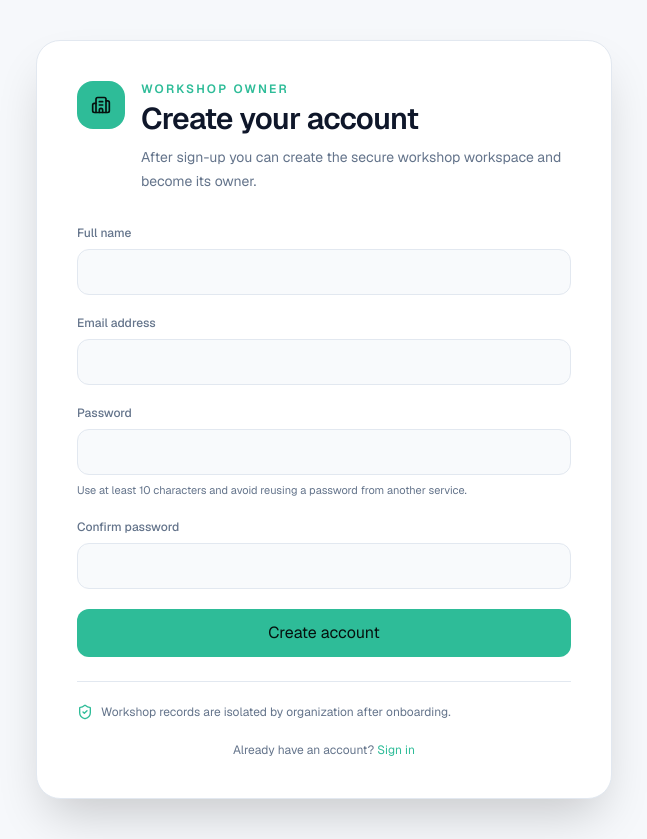
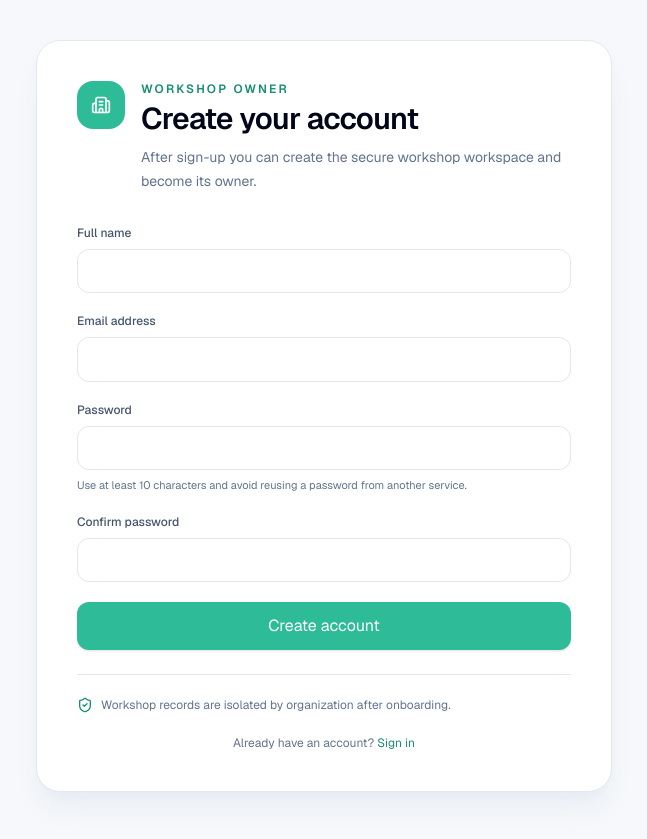
Before and after one commit to vishaalzala/ai-repair-estimator, a Next.js app: page /signup in a window 1280 px wide. Shown: the whole page, without its empty margins (316-963 px from the left). Built offline with nearby package versions, Linux system fonts and the light colour scheme.

Commit message:
Redesign signup for light UI

```diff
--- a/app/(auth)/signup/page.tsx
+++ b/app/(auth)/signup/page.tsx
@@ -2,30 +2,26 @@ import Link from "next/link";
 import { Building2, ShieldCheck } from "lucide-react";
 import { signUp } from "@/lib/auth/actions";
 
-export default async function SignupPage({
-  searchParams,
-}: {
-  searchParams: Promise<{ error?: string }>;
-}) {
+export default async function SignupPage({ searchParams }: { searchParams: Promise<{ error?: string }> }) {
   const { error } = await searchParams;
 
   return (
-    <main className="grid min-h-screen place-items-center px-5 py-10">
-      <div className="w-full max-w-xl rounded-3xl border border-[var(--border)] bg-[var(--surface)] p-7 shadow-2xl shadow-black/20 sm:p-10">
-        <div className="mb-8 flex items-start gap-4"><span className="grid size-12 shrink-0 place-items-center rounded-2xl bg-[var(--brand)] text-[#06110e]"><Building2 className="size-5" /></span><div><p className="text-xs font-semibold uppercase tracking-[0.18em] text-[var(--brand)]">Workshop owner</p><h1 className="mt-1 text-3xl font-semibold tracking-tight">Create your account</h1><p className="mt-2 text-sm leading-6 text-[var(--muted)]">After sign-up you can create the secure workshop workspace and become its owner.</p></div></div>
+    <main className="grid min-h-screen place-items-center bg-[#f6f8fb] px-5 py-10 text-slate-950">
+      <div className="w-full max-w-xl rounded-3xl border border-slate-200 bg-white p-7 shadow-xl shadow-slate-200/60 sm:p-10">
+        <div className="mb-8 flex items-start gap-4"><span className="grid size-12 shrink-0 place-items-center rounded-2xl bg-[var(--brand)] text-white"><Building2 className="size-5" /></span><div><p className="text-xs font-semibold uppercase tracking-[0.18em] text-[#178f75]">Workshop owner</p><h1 className="mt-1 text-3xl font-semibold tracking-tight">Create your account</h1><p className="mt-2 text-sm leading-6 text-slate-500">After sign-up you can create the secure workshop workspace and become its owner.</p></div></div>
 
-        {error ? <div className="mb-6 rounded-xl border border-red-400/30 bg-red-400/10 px-4 py-3 text-sm text-red-200">{error}</div> : null}
+        {error ? <div className="mb-6 rounded-xl border border-red-200 bg-red-50 px-4 py-3 text-sm text-red-700">{error}</div> : null}
 
         <form action={signUp} className="space-y-5">
-          <label className="grid gap-2 text-sm"><span className="text-xs font-medium text-[var(--muted)]">Full name</span><input name="full_name" required autoComplete="name" className="rounded-xl border border-[var(--border)] bg-[#091322] px-3.5 py-3 outline-none transition focus:border-[var(--brand)]" /></label>
-          <label className="grid gap-2 text-sm"><span className="text-xs font-medium text-[var(--muted)]">Email address</span><input name="email" type="email" required autoComplete="email" className="rounded-xl border border-[var(--border)] bg-[#091322] px-3.5 py-3 outline-none transition focus:border-[var(--brand)]" /></label>
-          <label className="grid gap-2 text-sm"><span className="text-xs font-medium text-[var(--muted)]">Password</span><input name="password" type="password" required minLength={10} autoComplete="new-password" className="rounded-xl border border-[var(--border)] bg-[#091322] px-3.5 py-3 outline-none transition focus:border-[var(--brand)]" /><span className="text-[11px] text-[var(--muted)]">Use at least 10 characters and avoid reusing a password from another service.</span></label>
-          <label className="grid gap-2 text-sm"><span className="text-xs font-medium text-[var(--muted)]">Confirm password</span><input name="confirm_password" type="password" required minLength={10} autoComplete="new-password" className="rounded-xl border border-[var(--border)] bg-[#091322] px-3.5 py-3 outline-none transition focus:border-[var(--brand)]" /></label>
-          <button type="submit" className="w-full rounded-xl bg-[var(--brand)] px-4 py-3 text-sm font-semibold text-[#06110e] transition hover:bg-[var(--brand-strong)]">Create account</button>
+          <label className="grid gap-2 text-sm"><span className="text-xs font-medium text-slate-600">Full name</span><input name="full_name" required autoComplete="name" className="app-input" /></label>
+          <label className="grid gap-2 text-sm"><span className="text-xs font-medium text-slate-600">Email address</span><input name="email" type="email" required autoComplete="email" className="app-input" /></label>
+          <label className="grid gap-2 text-sm"><span className="text-xs font-medium text-slate-600">Password</span><input name="password" type="password" required minLength={10} autoComplete="new-password" className="app-input" /><span className="text-[11px] text-slate-500">Use at least 10 characters and avoid reusing a password from another service.</span></label>
+          <label className="grid gap-2 text-sm"><span className="text-xs font-medium text-slate-600">Confirm password</span><input name="confirm_password" type="password" required minLength={10} autoComplete="new-password" className="app-input" /></label>
+          <button type="submit" className="w-full rounded-xl bg-[var(--brand)] px-4 py-3 text-sm font-semibold text-white shadow-sm transition hover:bg-[var(--brand-strong)]">Create account</button>
         </form>
 
-        <div className="mt-6 flex items-start gap-2 border-t border-[var(--border)] pt-5 text-xs leading-5 text-[var(--muted)]"><ShieldCheck className="mt-0.5 size-4 shrink-0 text-[var(--brand)]" /> Workshop records are isolated by organization after onboarding.</div>
-        <p className="mt-5 text-center text-xs text-[var(--muted)]">Already have an account? <Link href="/login" className="font-semibold text-[var(--brand)]">Sign in</Link></p>
+        <div className="mt-6 flex items-start gap-2 border-t border-slate-200 pt-5 text-xs leading-5 text-slate-500"><ShieldCheck className="mt-0.5 size-4 shrink-0 text-[#178f75]" /> Workshop records are isolated by organization after onboarding.</div>
+        <p className="mt-5 text-center text-xs text-slate-500">Already have an account? <Link href="/login" className="font-semibold text-[#178f75]">Sign in</Link></p>
       </div>
     </main>
   );
```
